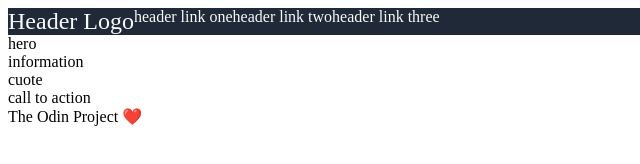
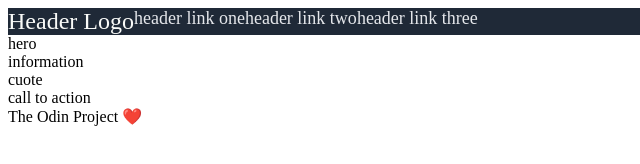
Before and after one commit to moniz93/Lading-Page-TOP, a plain HTML site: page index.html in a window 1280 px wide. Shown: the full height of the page, 0-640 px from the left. Drawn offline with Linux system fonts and the light colour scheme.

Commit message:
added .link with font size and color

```diff
--- a/style.css
+++ b/style.css
@@ -8,3 +8,8 @@
 .logo {
   font-size: 24px;
 }
+
+.link {
+  font-size: 18px;
+  color: #e5e7eb;
+}
```
